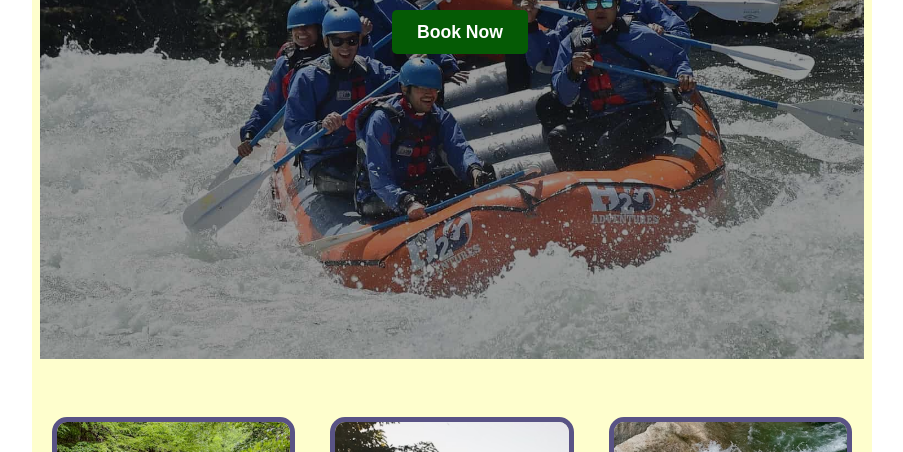
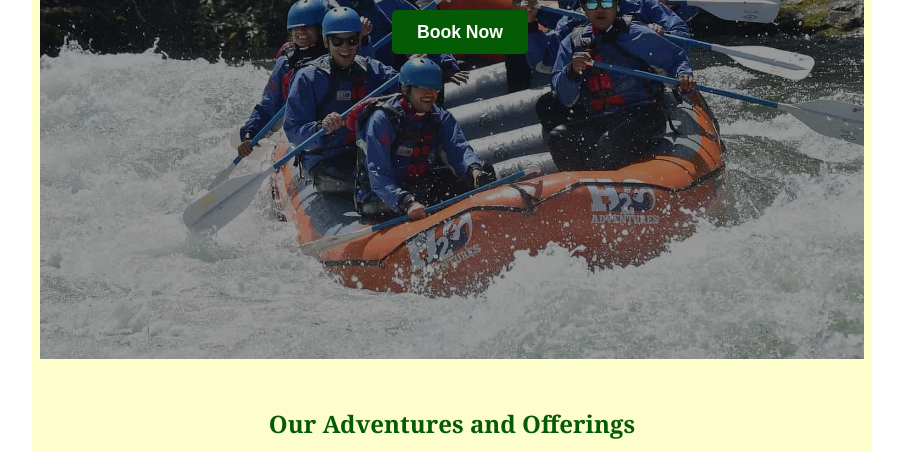
Before and after one commit to Benjamincubi/wdd130, a plain HTML site: page wwr/index.html in a window 1280 px wide. Shown: the part 297-749 px from the top of the page, without its empty margins (188-1091 px from the left). Drawn offline with Linux system fonts and the light colour scheme.

Commit message:
adding h2 due to: Verify that the validation report at https://validator.w3.org/nu reports no errors for every page.

```diff
--- a/wwr/index.html
+++ b/wwr/index.html
@@ -32,6 +32,7 @@
         </section>
 
         <section class="home-offerings">
+            <h2>Our Adventures and Offerings</h2>
             <div class="offer">
                 <img src="images/rivers.jpg" alt="Un río que fluye a través de un bosque">
                 <p>Rivers</p>
--- a/wwr/styles/rafting.css
+++ b/wwr/styles/rafting.css
@@ -28,7 +28,6 @@ header img{
 }
 
 header nav{
-    /* margin: 0 0 16px 30px; */
     align-items: center;
 }
 
@@ -39,9 +38,6 @@ ul {
     font-size: larger;
 }
 
-/* li{
-    padding: 10px;
-} */
 li a{
     color: var(--secondary-color);
     text-decoration: none;
@@ -402,6 +398,13 @@ footer p {
     margin: 0;
 }
 
+.home-offerings h2 {
+    grid-column: 1 / -1;
+    text-align: center;
+    margin: 0px;
+    font-size: 1.5rem;
+}
+
 .offer {
     text-align: center;
     padding: 10px;
```
